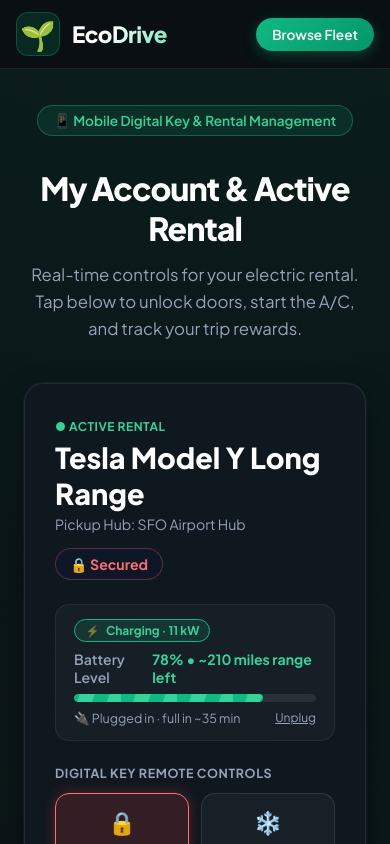
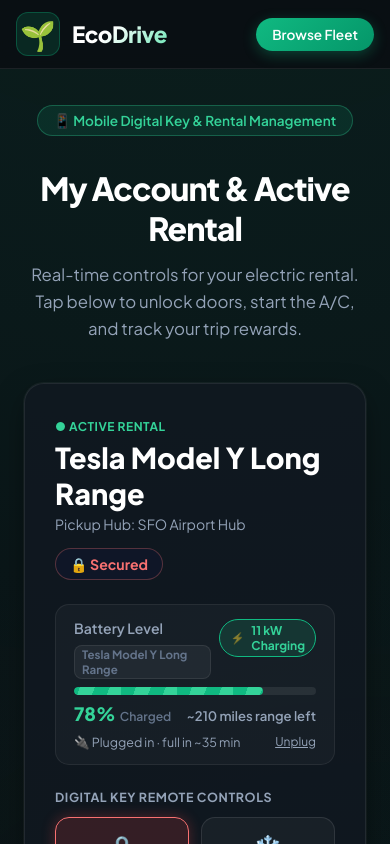
Before and after one commit to slowmotionsoundz/ecodrive-car-rental, a React (Vite) app: page /account in a window 390 px wide. Shown: the top 844 px of the page. Built offline with nearby package versions, Linux system fonts and the light colour scheme.

Commit message:
Optimize mobile battery glance card with modern stacked hierarchy (Option 1)

```diff
--- a/src/App.css
+++ b/src/App.css
@@ -2151,6 +2151,24 @@
   justify-content: space-between;
   align-items: center;
   font-size: 0.88rem;
+  gap: 8px;
+}
+
+.battery-header-left {
+  display: flex;
+  align-items: center;
+  gap: 8px;
+  flex-wrap: wrap;
+}
+
+.battery-vehicle-tag {
+  font-size: 0.72rem;
+  font-weight: 700;
+  color: var(--text-dim);
+  background: rgba(255, 255, 255, 0.05);
+  border: 1px solid rgba(255, 255, 255, 0.08);
+  border-radius: var(--radius-sm);
+  padding: 1px 7px;
 }
 
 .battery-label {
@@ -2160,6 +2178,47 @@
 
 .battery-val {
   font-weight: 700;
+}
+
+.battery-badge-idle {
+  font-size: 0.72rem;
+  font-weight: 600;
+  color: var(--text-dim);
+  background: rgba(255, 255, 255, 0.04);
+  border: 1px solid rgba(255, 255, 255, 0.07);
+  border-radius: var(--radius-full);
+  padding: 2px 8px;
+}
+
+.battery-stats-row {
+  display: flex;
+  justify-content: space-between;
+  align-items: baseline;
+  padding: 2px 0;
+}
+
+.battery-stat-primary {
+  display: flex;
+  align-items: baseline;
+  gap: 4px;
+}
+
+.battery-pct-val {
+  font-size: 1.15rem;
+  font-weight: 800;
+  line-height: 1;
+}
+
+.battery-pct-label {
+  font-size: 0.76rem;
+  font-weight: 600;
+  color: var(--text-dim);
+}
+
+.battery-range-estimate {
+  font-size: 0.82rem;
+  font-weight: 600;
+  color: var(--text-muted);
 }
 
 .battery-track {
--- a/src/pages/AccountPage.jsx
+++ b/src/pages/AccountPage.jsx
@@ -86,18 +86,32 @@
 
           {/* Battery Glance Bar */}
           <div className={`battery-glance-card ${isCharging ? 'is-charging' : ''}`}>
-            {isCharging && (
-              <span className="charging-badge">
-                <span className="charging-bolt">⚡</span> Charging · 11 kW
-              </span>
-            )}
             <div className="battery-glance-header">
-              <span className="battery-label">Battery Level</span>
-              <span className="battery-val text-emerald">78% • ~210 miles range left</span>
+              <div className="battery-header-left">
+                <span className="battery-label">Battery Level</span>
+                <span className="battery-vehicle-tag">{activeRentalCar}</span>
+              </div>
+              {isCharging ? (
+                <span className="charging-badge">
+                  <span className="charging-bolt">⚡</span> 11 kW Charging
+                </span>
+              ) : (
+                <span className="battery-badge-idle">Plugged out</span>
+              )}
             </div>
+
             <div className="battery-track">
               <div className="battery-fill" style={{ width: '78%' }}></div>
             </div>
+
+            <div className="battery-stats-row">
+              <div className="battery-stat-primary">
+                <span className="battery-pct-val text-emerald">78%</span>
+                <span className="battery-pct-label">Charged</span>
+              </div>
+              <span className="battery-range-estimate">~210 miles range left</span>
+            </div>
+
             <div className="battery-charge-row">
               <span className="battery-charge-note">
                 {isCharging ? '🔌 Plugged in · full in ~35 min' : 'Not plugged in'}
```
